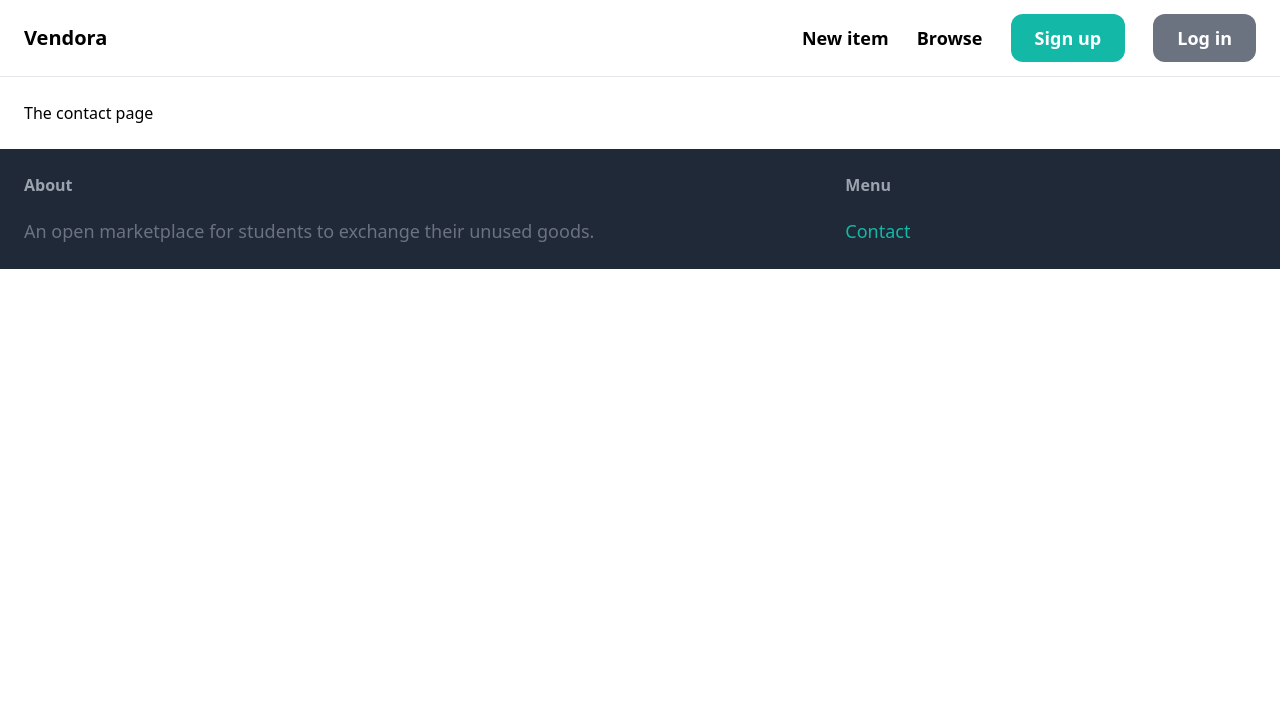
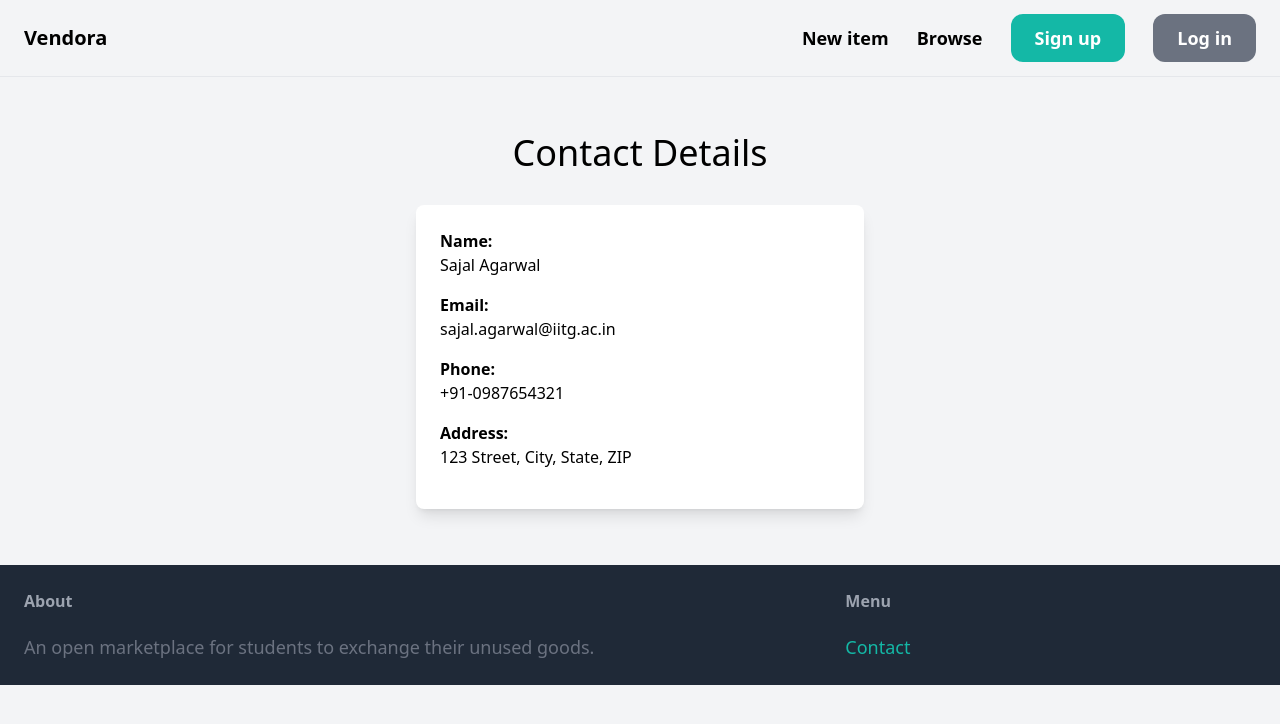
Before and after one commit to sajalc137/Vendora, a Django app: page /contact/ in a window 1280 px wide. Shown: the top 724 px of the page. Run offline with Django 4.2, Linux system fonts and the light colour scheme; some libraries are stand-ins or nearby versions.

Commit message:
Local Commit

```diff
--- a/core/templates/core/base.html
+++ b/core/templates/core/base.html
@@ -6,6 +6,12 @@
         <meta name="viewport" content="width=device-width, initial-scale=1.0">
 
         <script src="https://cdn.tailwindcss.com"></script>
+
+        <style>
+        body {
+            background-color: #DBEAFE;
+        }
+        </style>
 
         <title>{% block title %}{% endblock %} | Vendora</title>
     </head>
--- a/core/templates/core/contact.html
+++ b/core/templates/core/contact.html
@@ -3,5 +3,31 @@
 {% block title %}Contact{% endblock %}
 
 {% block content %}
-    <h1>The contact page</h1>
+    <body class="bg-gray-100">
+        <div class="container mx-auto py-8">
+            <h1 class="text-4xl text-center mb-8">Contact Details</h1>
+
+            <div class="max-w-md mx-auto bg-white p-6 rounded-lg shadow-lg">
+                <div class="mb-4">
+                    <p class="font-bold">Name:</p>
+                    <p>Sajal Agarwal</p>
+                </div>
+
+                <div class="mb-4">
+                    <p class="font-bold">Email:</p>
+                    <p>sajal.agarwal@iitg.ac.in</p>
+                </div>
+
+                <div class="mb-4">
+                    <p class="font-bold">Phone:</p>
+                    <p>+91-0987654321</p>
+                </div>
+
+                <div class="mb-4">
+                    <p class="font-bold">Address:</p>
+                    <p>123 Street, City, State, ZIP</p>
+                </div>
+            </div>
+        </div>
+    </body>
 {% endblock %}
--- a/core/templates/core/index.html
+++ b/core/templates/core/index.html
@@ -10,11 +10,11 @@
             {% for item in items %}
                 <div>
                     <a href="{% url 'item:detail' item.id %}">
-                        <div>
-                            <img src="{{ item.image.url }}" class="rounded-t-xl">
+                        <div class="max-w-3">
+                            <img src="{{ item.image.url }}" class="rounded-t-xl object-contain h-full w-full">
                         </div>
 
-                        <div class="p-6 bg-white rounded-b-xl">
+                        <div class="p-3 bg-white rounded-b-xl">
                             <h2 class="text-2xl">{{ item.name }}</h2>
                             <p class="text-gray-500">Price: {{ item.price }}</p>
                         </div>
```
Also changed, not shown: media/item_images/315516776_1073476726654194_5474139857749638753_n-1-350x350.jpg (added).
